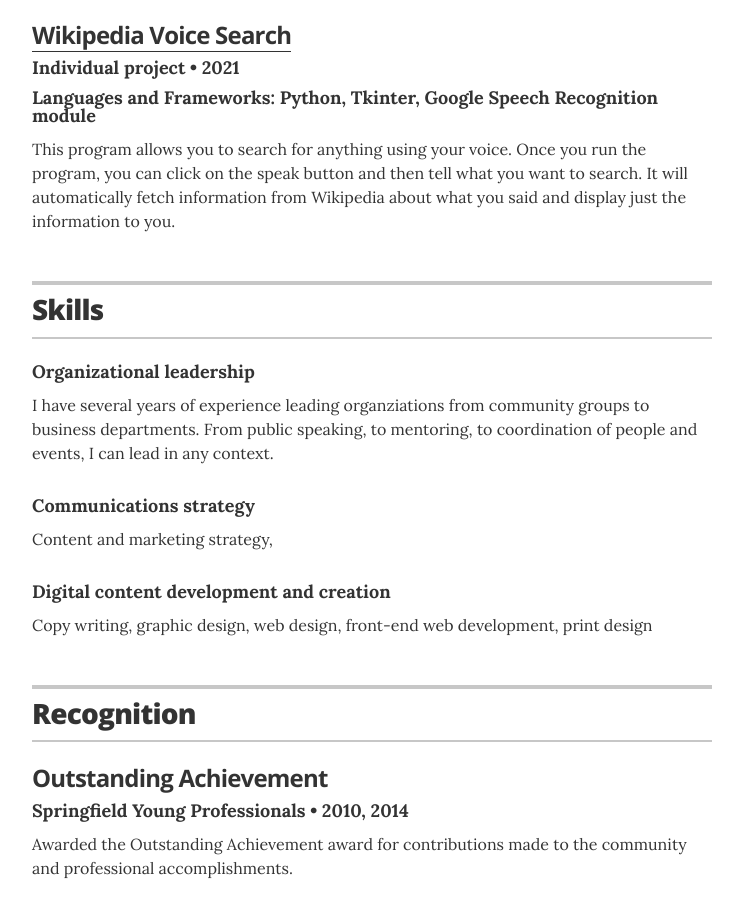
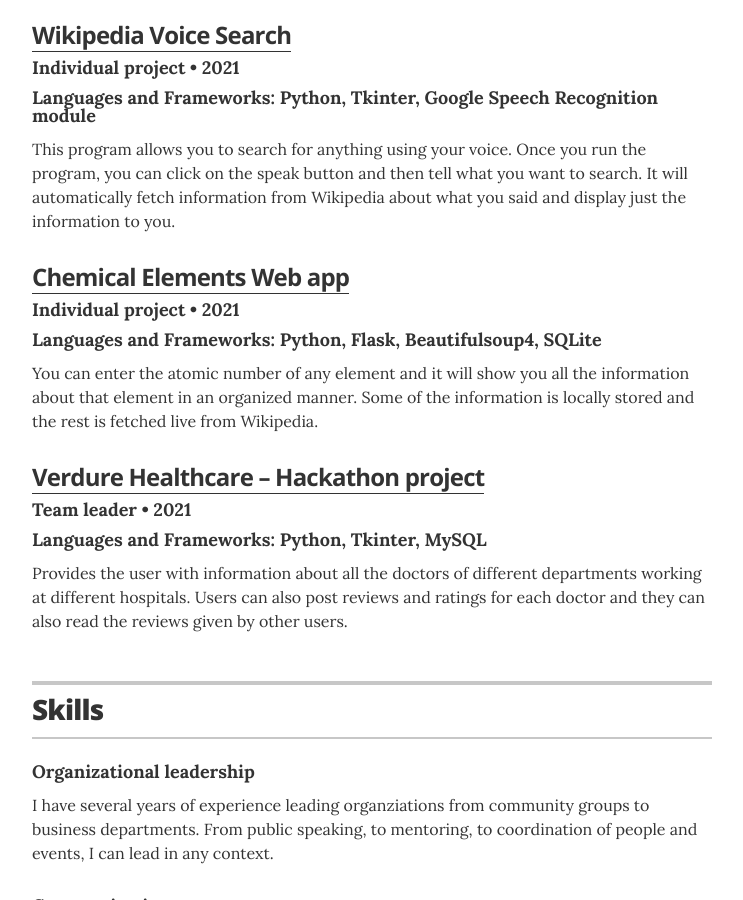
Before and after one commit to rahulvk007/digital-resume, a Jekyll site: the page built from index.html, in a window 1280 px wide and 900 px high, scrolled down 1256 px. Shown: the whole window, without its empty margins (268-1011 px from the left). Built offline with Jekyll 4.4.1, drawn with Linux system fonts in a browser that asks for light colours.

Commit message:
Update projects.yml

```diff
--- a/_data/projects.yml
+++ b/_data/projects.yml
@@ -14,3 +14,17 @@
   duration: 2021
   url: "https://github.com/rahulvk007/myworks/tree/main/wikipedia-voice-search"
   description: This program allows you to search for anything using your voice. Once you run the program, you can click on the speak button and then tell what you want to search. It will automatically fetch information from Wikipedia about what you said and display just the information to you.
+
+- project: Chemical Elements Web app
+  role: Individual project
+  duration: 2021
+  stack: Python, Flask, Beautifulsoup4, SQLite
+  url: "https://rahulvk.vercel.app"
+  description: You can enter the atomic number of any element and it will show you all the information about that element in an organized manner. Some of the information is locally stored and the rest is fetched live from Wikipedia.
+
+- project: Verdure Healthcare – Hackathon project
+  stack: Python, Tkinter, MySQL
+  duration: 2021
+  role: Team leader
+  url: "https://github.com/rahulvk007/myworks/tree/main/HACKATHON%20PROJECT"
+  description: Provides the user with information about all the doctors of different departments working at different hospitals. Users can also post reviews and ratings for each doctor and they can also read the reviews given by other users.
```
